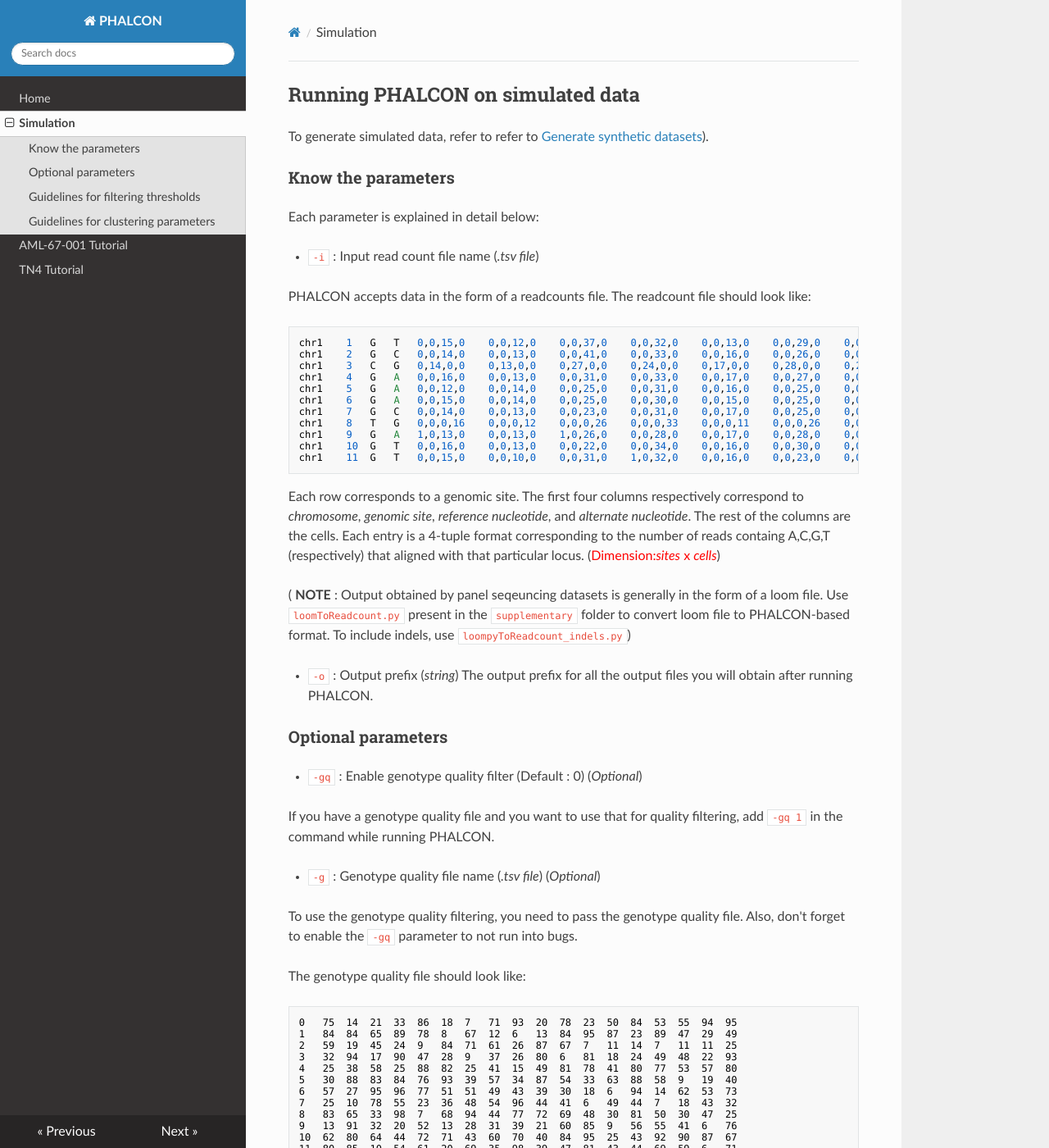
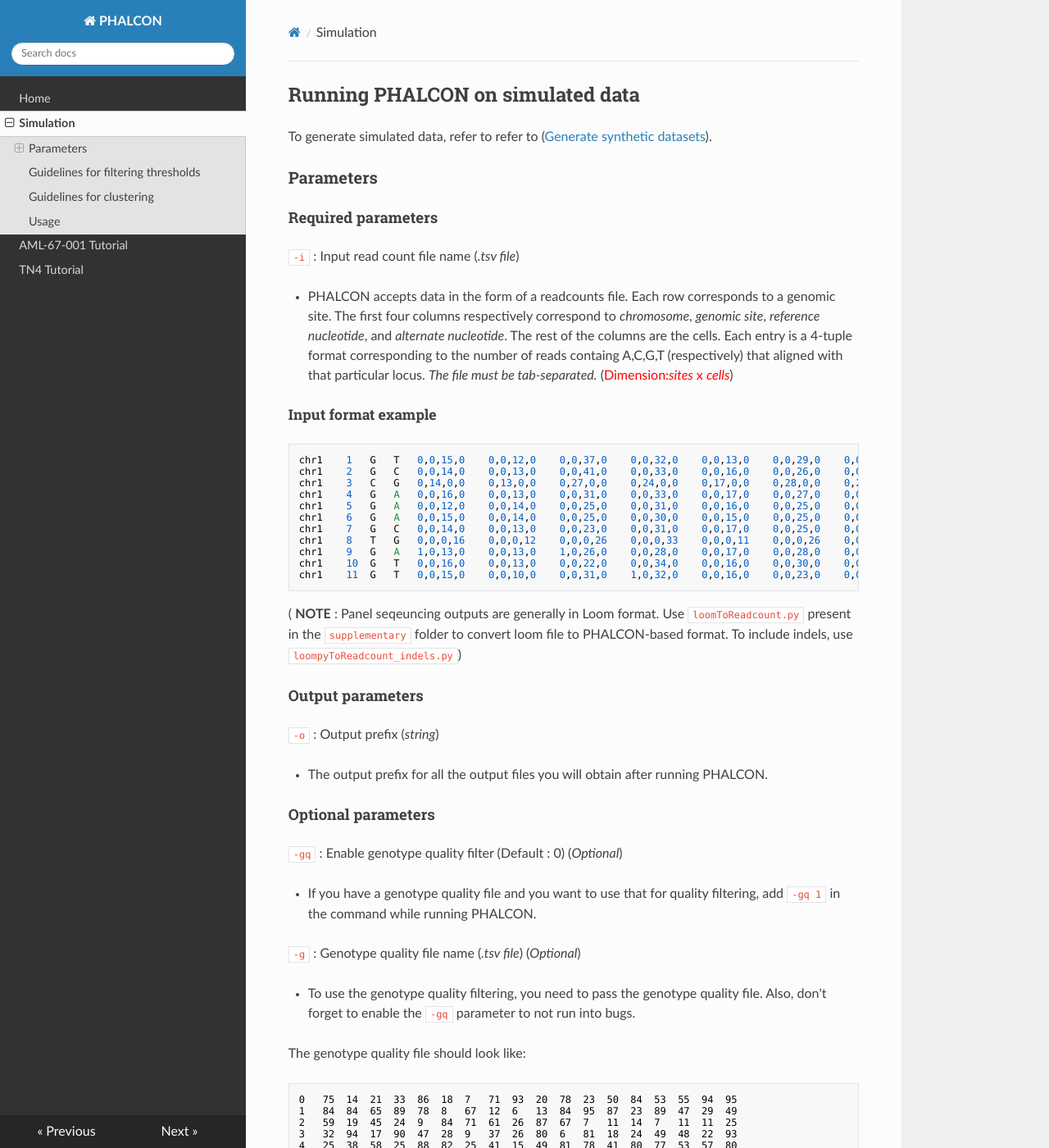
Before and after one commit to Zafar-Lab/PHALCON, an MkDocs documentation site: the page built from docs/simulation.md, in a window 1280 px wide and 1400 px high. Shown: the whole window at 82% size. Built offline with MkDocs 1.6.1, drawn with Linux system fonts in a browser that asks for light colours; nearby versions of some CDN libraries; some of the changed text lies outside the part shown.

Commit message:
update docs page

````diff
--- a/docs/simulation.md
+++ b/docs/simulation.md
@@ -1,14 +1,16 @@
 ## Running PHALCON on simulated data
 
-To generate simulated data, refer to refer to [Generate synthetic datasets](#generate_synthetic_datasets)).
+To generate simulated data, refer to refer to ([Generate synthetic datasets](#generate_synthetic_datasets)).
 
-### Know the parameters
+### Parameters
+#### Required parameters
 
-Each parameter is explained in detail below:
+`-i` : Input read count file name (*.tsv file*)
 
-* `-i` : Input read count file name (*.tsv file*)
+* PHALCON accepts data in the form of a readcounts file. Each row corresponds to a genomic site. The first four columns respectively correspond to *chromosome*, *genomic site*, *reference nucleotide*, and *alternate nucleotide*. The rest of the columns are the cells. Each entry is a 4-tuple format corresponding to the number of reads containg A,C,G,T (respectively) that aligned with that particular locus. *The file must be tab-separated.* (<font color="red">Dimension:*sites* x *cells*</font>)
 
-PHALCON accepts data in the form of a readcounts file. The readcount file should look like:
+
+##### Input format example
 ```
 chr1	1	G	T	0,0,15,0	0,0,12,0	0,0,37,0	0,0,32,0	0,0,13,0	0,0,29,0	0,0,19,0	0,0,22,0	0,0,16,1	0,0,31,0
 chr1	2	G	C	0,0,14,0	0,0,13,0	0,0,41,0	0,0,33,0	0,0,16,0	0,0,26,0	0,0,17,0	0,0,20,0	0,0,21,0	0,0,28,0
@@ -23,21 +25,21 @@ chr1	10	G	T	0,0,16,0	0,0,13,0	0,0,22,0	0,0,34,0	0,0,16,0	0,0,30,0	0,0,23,0	0,0,2
 chr1	11	G	T	0,0,15,0	0,0,10,0	0,0,31,0	1,0,32,0	0,0,16,0	0,0,23,0	0,0,18,0	0,0,24,0	0,0,21,0	0,0,33,0
 ```
 
-Each row corresponds to a genomic site. The first four columns respectively correspond to *chromosome*, *genomic site*, *reference nucleotide*, and *alternate nucleotide*. The rest of the columns are the cells. Each entry is a 4-tuple format corresponding to the number of reads containg A,C,G,T (respectively) that aligned with that particular locus. (<font color="red">Dimension:*sites* x *cells*</font>)
+( **NOTE** : Panel seqeuncing outputs are generally in Loom format. Use ```loomToReadcount.py``` present in the ```supplementary``` folder to convert loom file to PHALCON-based format. To include indels, use ```loompyToReadcount_indels.py```)
 
-( **NOTE** : Output obtained by panel seqeuncing datasets is generally in the form of a loom file. Use ```loomToReadcount.py``` present in the ```supplementary``` folder to convert loom file to PHALCON-based format. To include indels, use ```loompyToReadcount_indels.py```)
+#### Output parameters
+`-o` : Output prefix (*string*)
 
-* `-o` : Output prefix (*string*)
-The output prefix for all the output files you will obtain after running PHALCON.
+* The output prefix for all the output files you will obtain after running PHALCON.
 
-### Optional parameters
-* ```-gq``` : Enable genotype quality filter (Default : 0) (*Optional*)
+#### Optional parameters
+`-gq` : Enable genotype quality filter (Default : 0) (*Optional*)
 
-If you have a genotype quality file and you want to use that for quality filtering, add ```-gq 1``` in the command while running PHALCON.
+* If you have a genotype quality file and you want to use that for quality filtering, add ```-gq 1``` in the command while running PHALCON.
 
-* ```-g``` : Genotype quality file name (*.tsv file*) (*Optional*)
+`-g` : Genotype quality file name (*.tsv file*) (*Optional*)
 
-To use the genotype quality filtering, you need to pass the genotype quality file. Also, don't forget to enable the ```-gq``` parameter to not run into bugs.
+*  To use the genotype quality filtering, you need to pass the genotype quality file. Also, don't forget to enable the ```-gq``` parameter to not run into bugs.
 
 The genotype quality file should look like:
 ```
@@ -62,30 +64,35 @@ The first column is the index, the rest of the columns mention the quality of th
 
 The paramters related to filtering thresholds are described in detail below. **The defaults follow recommended best practices for such platforms, so they should not be changed unless necessary.**
 
-* ```-r``` : Minimum read depth threshold (*Default : 5*)
+`-r` : Minimum read depth threshold (*Default : 5*)
 
-Removes read count information from the cells with coverage depth less than this given threshold. For high coverage datasets, you can increase the value for more confident calls.
+* Removes read count information from the cells with coverage depth less than this given threshold. For high coverage datasets, you can increase the value for more confident calls.
 
-* ```-gq``` and ```-g``` : Genotype quality filter (*Optional*) (refer to Optional parameters](#optional_parameters))
+`-gq` and `-g` : Genotype quality filter (*Optional*)
 
-* ```-a``` : Alternate frequency threshold (*Default : 0.2*)
+* (refer to [Optional parameters](#optional_parameters))
 
-Filters out read-count information based on low variant allele frequency (VAF), since a VAF value much lower than 0.5 (for a heterozygous variant, expected VAF ~ 0.5) can indicate a potential false positive.
 
-* ```-v``` : Threshold for proportion of cells with insufficient read count information (*Default : 0.5*)
+`-a` : Alternate frequency threshold (*Default : 0.2*)
 
-Removes genomic sites where read count information is available for fewer than the given threshold proportion of cells.
+* Filters out read-count information based on low variant allele frequency (VAF), since a VAF value much lower than 0.5 (for a heterozygous variant, expected VAF ~ 0.5) can indicate a potential false positive.
 
-* ```-m``` : Threshold for proportion of sites harboring a mutation (*Default : 0.004*)
+`-v` : Threshold for proportion of cells with insufficient read count information (*Default : 0.5*)
 
-Removes a genomic site if the fraction of cells harboring a mutation is very low. For real datasets, a higher cutoff (e.g., 0.01) may be used for more stringent filtering.
+* Removes genomic sites where read count information is available for fewer than the given threshold proportion of cells.
+
+`-m` : Threshold for proportion of sites harboring a mutation (*Default : 0.004*)
+
+* Removes a genomic site if the fraction of cells harboring a mutation is very low. For real datasets, a higher cutoff (e.g., 0.01) may be used for more stringent filtering.
 
 **A detailed analysis for parameter sensitivity related to some of these filters is present in the Supplementary document of the manuscript.**
 
-### Guidelines for clustering parameters
+### Guidelines for clustering
 
-* ```-c``` : Clustering technique (*Default : spectral*)
+`-c` : Clustering technique (*Default : spectral*)
 
-We specifically utilize graph-based clustering as it does not pre-assume any cluster structure, making it better suited for capturing heterogeneity.
+* We specifically utilize graph-based clustering as it does not pre-assume any cluster structure, making it better suited for capturing heterogeneity.
 
-You can choose either Spectral clustering or Leiden clustering to cluster the cells. Use: ```-c leiden``` for enabling leiden clustering.
+* You can choose either Spectral clustering or Leiden clustering to cluster the cells. Use: ```-c leiden``` for enabling leiden clustering.
+
+### Usage
````
